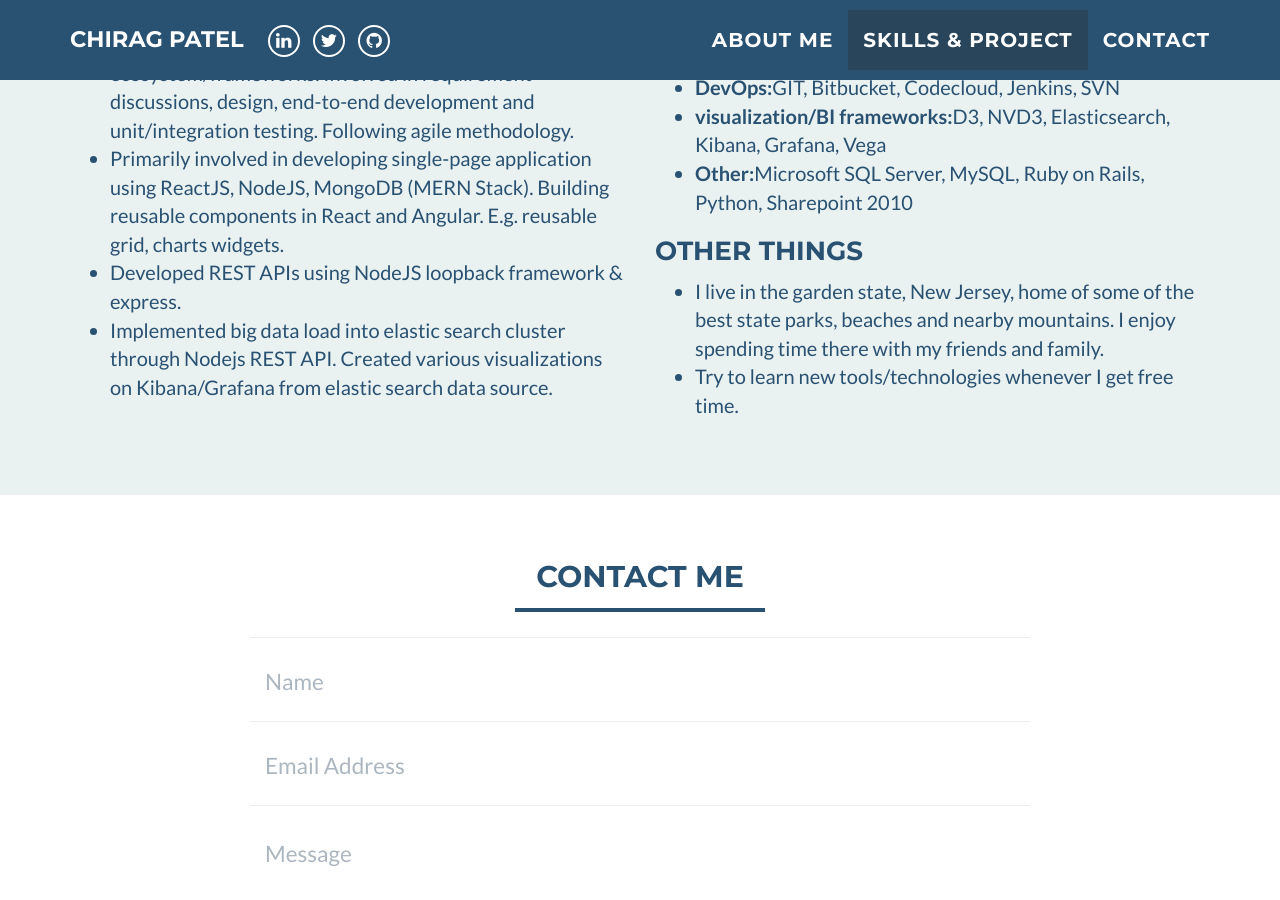
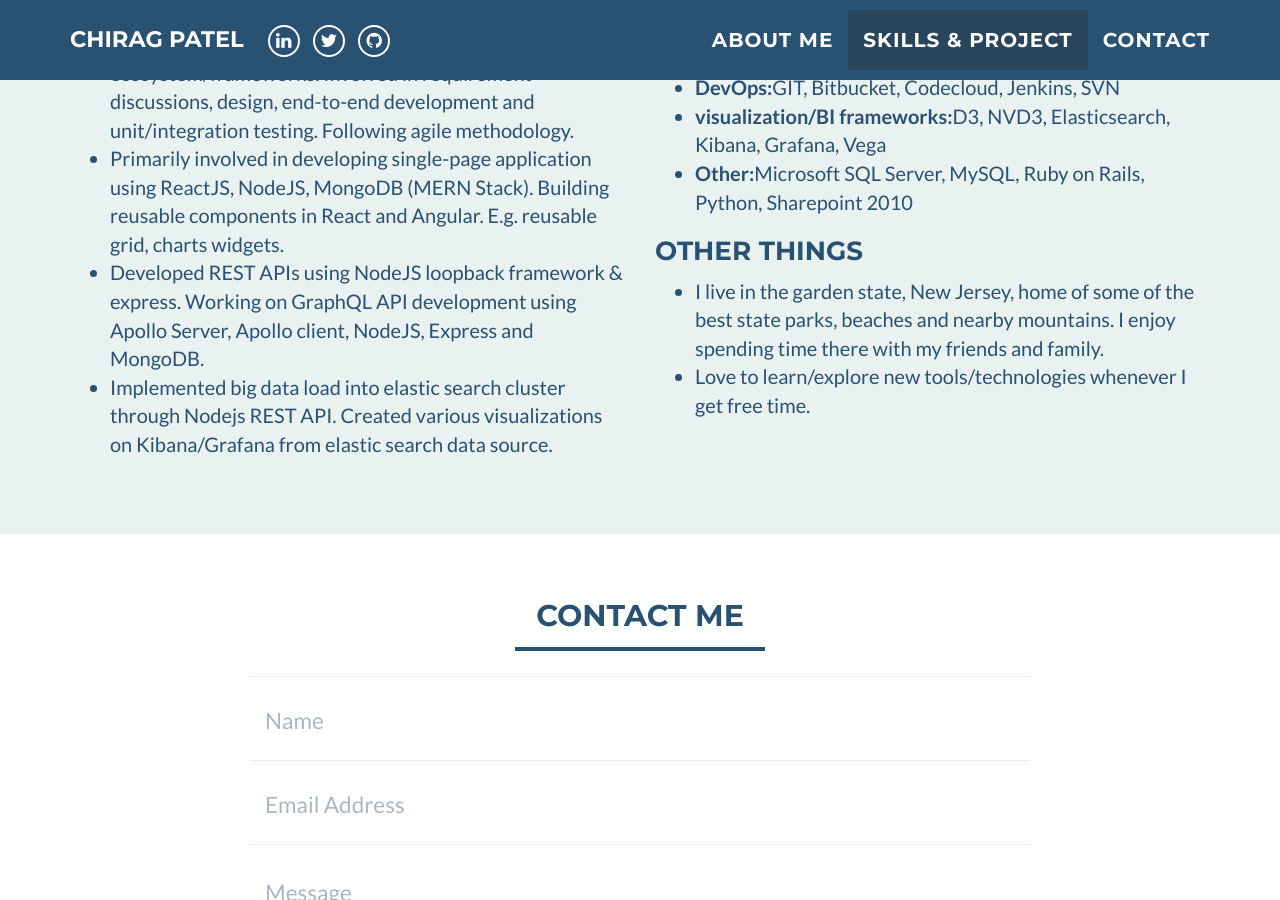
Before and after one commit to chirag80/chirag80.github.io, a Jekyll site: the page built from index.html, in a window 1280 px wide and 900 px high, scrolled down 1490 px. Built offline with Jekyll 4.4.1, drawn with Linux system fonts in a browser that asks for light colours.

Commit message:
updated content

```diff
--- a/_includes/interests.html
+++ b/_includes/interests.html
@@ -26,6 +26,8 @@
           </li>
           <li>
             Developed REST APIs using NodeJS loopback framework & express.
+            Working on GraphQL API development using Apollo Server, Apollo
+            client, NodeJS, Express and MongoDB.
           </li>
           <li>
             Implemented big data load into elastic search cluster through Nodejs
@@ -62,7 +64,8 @@
             there with my friends and family.
           </li>
           <li>
-            Try to learn new tools/technologies whenever I get free time.
+            Love to learn/explore new tools/technologies whenever I get free
+            time.
           </li>
         </ul>
       </div>
```
